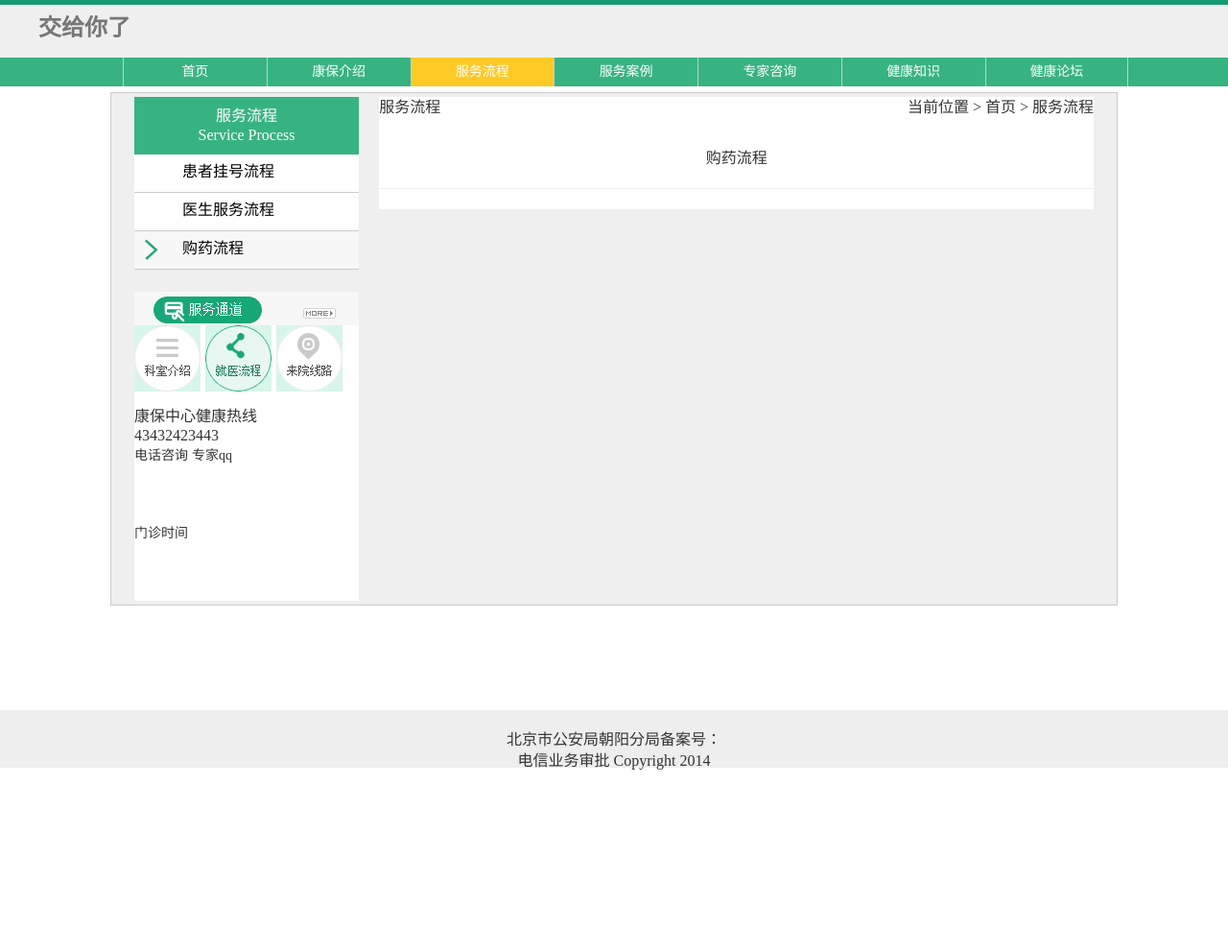
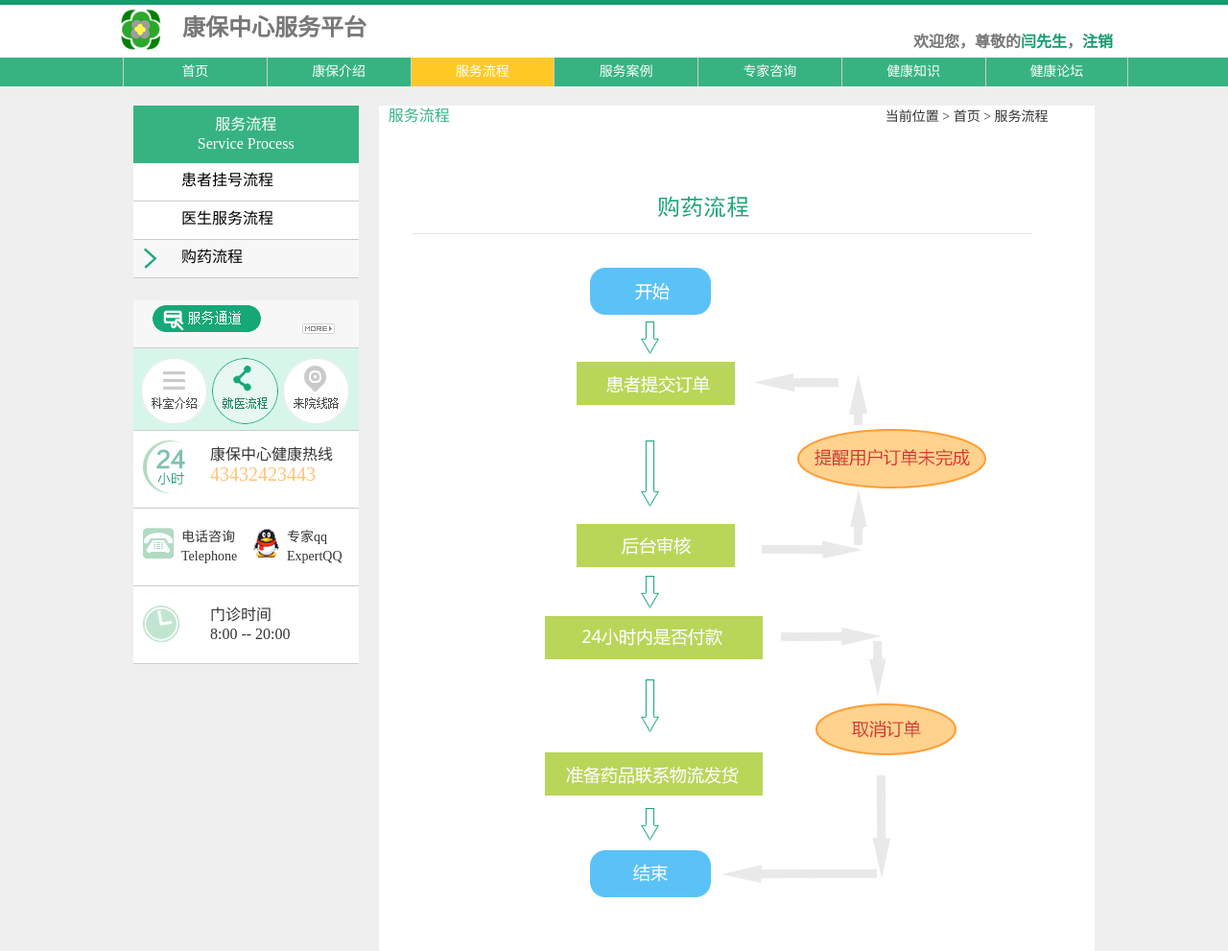
Before and after one commit to littleduner/kb-project-v2, a website: page kb_index_serviceprocess.html in a window 1280 px wide. Shown: the top 991 px of the page at 96% size. Before the commit the page ends 805 px from the top, so only its background shows below. Drawn offline with Linux system fonts and the light colour scheme.

Commit message:
服务流程页面基本完成

```diff
--- a/kb_index_serviceprocess.html
+++ b/kb_index_serviceprocess.html
@@ -19,7 +19,10 @@
 	</head>
 	<body class="">
 		<header class="abs" >
-			交给你了
+			<div>康保中心服务平台</div>
+			<aside class="abs">
+					欢迎您，尊敬的<a class="kba" href="#">闫先生</a>，<a class="kba" href="index.html">注销</a>
+			</aside>
 		</header>
 		<nav class="nav_box">
 
@@ -74,7 +77,7 @@
 											<div ></div>
 										</li>
 										<li>
-											<ul class="ul_horizontal_list">
+											<ul class="ul_horizontal_list1">
 												<li>
 													<div>
 
@@ -93,17 +96,20 @@
 											</ul>
 										</li>
 										<li>
-											<li>康保中心健康热线<p>43432423443</p></li>
+											<ul class="ul_horizontal_list2">
+												<li><div>康保中心健康热线<p>43432423443</p></div></li>
+											</ul>
+
 										</li>
 										<li>
-											<ul class="ul_horizontal_list">
-												<li>电话咨询</li>
-												<li>专家qq</li>
+											<ul class="ul_horizontal_list3">
+												<li><div>电话咨询<p>Telephone</p></div></li>
+												<li><div>专家qq<p>ExpertQQ</p></div></li>
 											</ul>
 										</li>
 										<li>
-											<ul class="ul_horizontal_list">
-												<li>门诊时间</li>
+											<ul class="ul_horizontal_list4">
+												<li><div>门诊时间<p>8:00 -- 20:00</p></div></li>
 											</ul>
 										</li>
 									</ul>
@@ -112,19 +118,18 @@
 						</div>
 						<div class="span9 content_area">
 							<div class="row-fluid">
-								<div class="span12">
-									<div class="pull-left">服务流程</div>
-									<div class="pull-right">
+								<div class="span12 content_head">
+									<div class="content_head_left">服务流程</div>
+									<div class="content_head_right">
 										当前位置 > 首页 > 服务流程
 									</div>
 								</div>
 							</div>
 							<br />
 							<div class="row-fluid">
-								<div class="span12 tc">
-									购药流程
-									<hr />
+								<div class="span12">
 
+									<img src="./images/index/big_process.jpg">
 								</div>
 							</div>
 
--- a/stylesheets/myStyle.less
+++ b/stylesheets/myStyle.less
@@ -39,7 +39,7 @@
 	-ms-box-shadow:@boxshdow;
 	box-shadow:@boxshdow;
 }
-
+@headerbgcolor:#ffffff;
 /* 界面最大的背景色 （目前为白色） */
 @contentbgcolor:#ffffff;
 /* 第一种主颜色 */
@@ -61,13 +61,26 @@
 @color2:#149b88;
 
 html{height:100%;width:100%;}
-body{padding:60px 0 70px;position:relative;min-height:100%;font-family:'微软雅黑';}
+body{padding:60px 0 70px;position:relative;min-height:100%;font-family:'微软雅黑';background:@bgcolor;}
 .kba{color:@color1;}
 .kba:hover{color:lighten(@color1,10%);}
-header{border-top:5px solid @color1;font-size:24px;color:#777;font-family:'黑体' ;font-weight:bold;line-height:2em;background:@bgcolor;padding-left:40px;height:60px;top:0px;width:100%;
-	aside{right:40px;bottom:0px;font-size:16px;line-height:2em;
+header{border-top:5px solid @color1;font-size:24px;color:#777;font-family:'黑体' ;font-weight:bold;line-height:2em;background:@headerbgcolor;padding-left:40px;height:60px;top:0px;width:100%;
+	aside{right:120px;bottom:0px;font-size:16px;line-height:2em;
 		li{cursor:pointer;width:54px;text-align:center;}
 	}
+	div{
+		margin-left:150px;
+	}
+}
+header:before{
+	content:"";
+	position:absolute;
+	left:125px;
+	top:5px;
+	width:100px;
+	height:100px;
+	background:url("../images/logo.jpg");
+	background-repeat:no-repeat;
 }
 .header_line{bottom:0px;left:0px;width:54px;height:4px;background:@color1;
 	.getTransition(all ease @animateTime);
@@ -94,7 +107,7 @@ footer{
 	.getBorderRadius(0px);
 }
 
-.head_detail,.mykb,.kb_index_serviceprocess{width:1050px;margin:0 auto;}
+.head_detail,.mykb,.kb_index_serviceprocess{width:1050px;margin:10px auto;}
 
 /* v2 */
 .nav_box{
@@ -134,7 +147,7 @@ footer{
 
 .kb_index_serviceprocess{
 	background:@bgcolor;
-	border:1px solid #ccc;padding:4px;
+	padding:4px;
 
 }
 
@@ -179,7 +192,7 @@ footer{
 .left_ul_2 {
 
 	.ul_title{
-		height:35px;
+		height:50px;
 		background:@listselected;
 		position:relative;
 		div:first-child{
@@ -205,23 +218,31 @@ footer{
 	.ul_title div{
 		display:inline-block;
 	}
-
+	li{
+		border-bottom:1px solid #ccc;
+		li{
+			border-bottom:0;
+		}
+	}
 
 }
 
-.ul_horizontal_list{
+.ul_horizontal_list1{
+	background:@secondcolor;
 	li{
 		display:inline-block;
 		font-size:14px;
 		height:80px;
 		div{
 			float:left;
+			margin-top:10px;
 			width:70px;
 			height:70px;
 		}
 	}
 	li:nth-child(1) {
 		div{
+			margin-left:8px;
 			background:url("../images/index/officeintro.jpg");
 			background-repeat:no-repeat;
 			}
@@ -240,8 +261,113 @@ footer{
 	}
 }
 
+.ul_horizontal_list2{
+	position:relative;
+	height:80px;
+	li:before{
+		content:"";
+		position:absolute;
+		left:10px;
+		top:10px;
+		width:90%;
+		height:90%;
+		background:url("../images/index/24hours.jpg");
+		background-repeat:no-repeat;
+	}
+	div{
 
+		position:absolute;
+		left:80px;
 
+		top:15px;
+		p{
+			font-size:20px;
+			color:@fontorange;
+		}
+	}
+}
+.ul_horizontal_list3{
+	position:relative;
+	height:80px;
+	li{
+		display:inline-block;
+		font-size:14px;
+		height:80px;
+		div{
+			margin-top:20px;
+			float:left;
+			width:70px;
+			height:70px;
+		}
+	}
+	li:nth-child(1){
+		div{
+			position:absolute;
+			left:50px;
+		}
+	}
+	li:nth-child(2){
+		div{
+			position:absolute;
+			left:160px;
+		}
+	}
+	li:nth-child(1):before{
+		content:"";
+		position:absolute;
+		left:10px;
+		top:20px;
+		width:90%;
+		height:90%;
+		background:url("../images/index/phone.jpg");
+		background-repeat:no-repeat;
+	}
+	li:nth-child(2):before{
+		content:"";
+		position:absolute;
+		left:125px;
+		top:20px;
+		width:90%;
+		height:90%;
+		background:url("../images/index/qq.jpg");
+		background-repeat:no-repeat;
+	}
+}
+.ul_horizontal_list4{
+	position:relative;
+	height:80px;
+	li:before{
+		content:"";
+		position:absolute;
+		top:20px;
+		left:10px;
+		width:90%;
+		height:90%;
+		background:url("../images/index/clock.jpg");
+		background-repeat:no-repeat;
+	}
+	div{
+
+		position:absolute;
+		top:20px;
+		left:80px;
+
+	}
+}
+
+.content_head{
+	div{
+		display:inline;
+	}
+	.content_head_left{
+		margin-left:10px;
+		color:@maincolor;
+	}
+	.content_head_right{
+		margin-left:450px;
+		font-size:14px;
+	}
+}
 
 /* v1 */
 .img_photo{width:200px;margin:16px 0;}
```
Also changed, not shown: stylesheets/myStyle.css.
